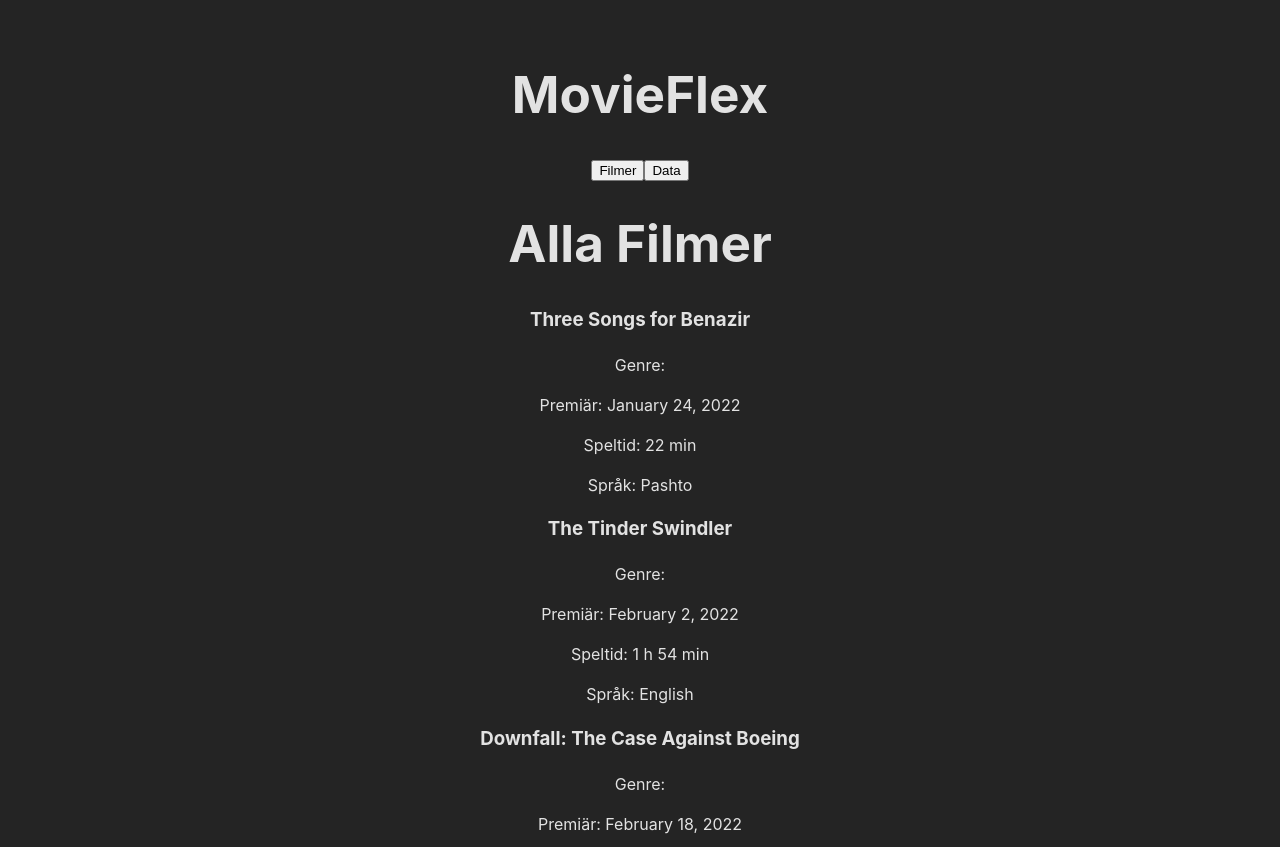
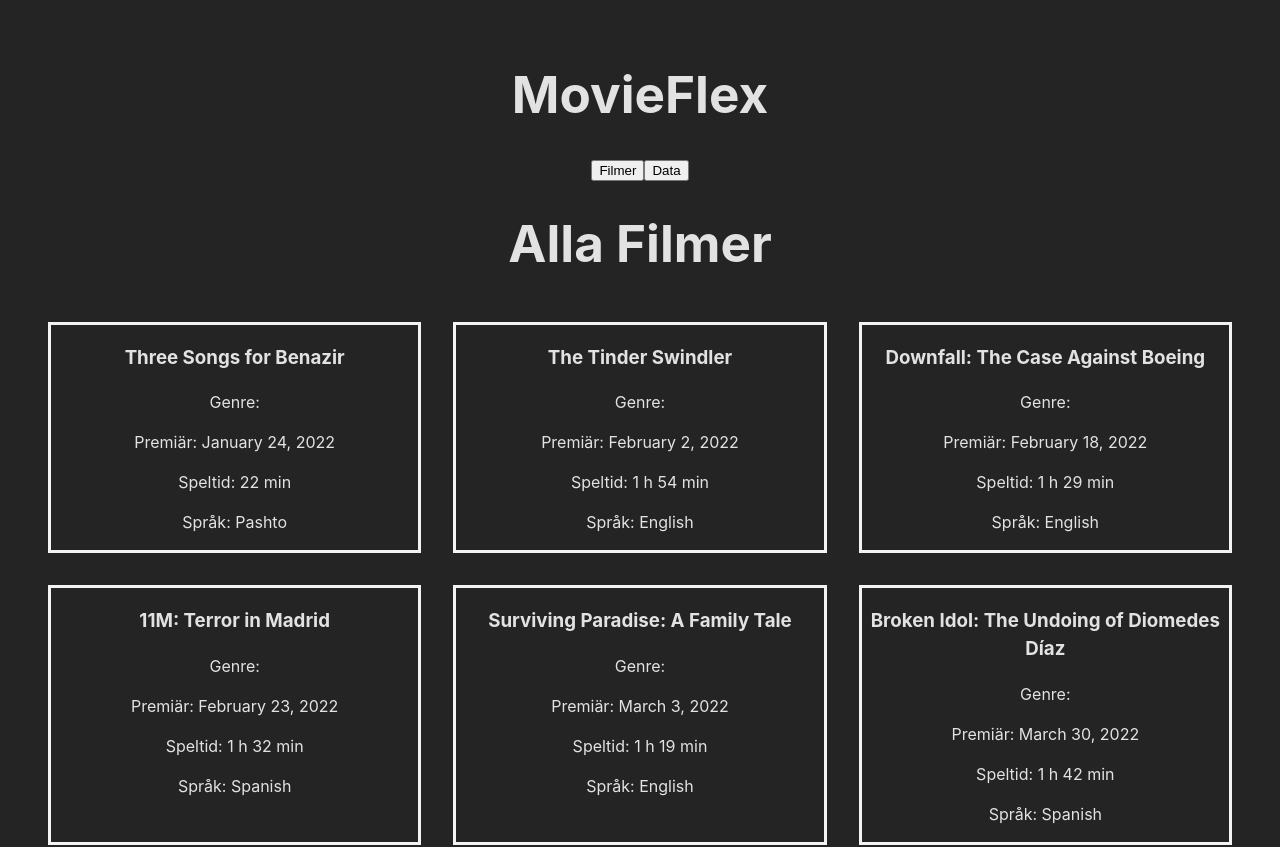
Before and after one commit to forslunddavid/ux_ui, a React (Vite) app: page / in a window 1280 px wide. Shown: the top 847 px of the page. Built offline with nearby package versions, Linux system fonts and the light colour scheme.

Commit message:
css movies

```diff
--- a/src/App.css
+++ b/src/App.css
@@ -8,12 +8,6 @@
 	color: rgba(255, 255, 255, 0.87);
 	background-color: #242424;
 	width: 100%;
-}
-
-ul {
-	list-style-type: none;
-	margin: 0;
-	padding: 0;
 }
 
 body {
@@ -27,3 +21,22 @@
 	font-size: 3.2em;
 	line-height: 1.1;
 }
+
+ul {
+	list-style-type: none;
+	margin: 0;
+	padding: 0;
+	display: grid;
+	grid-template-columns: repeat(3, 1fr);
+	grid-template-rows: auto;
+	grid-column-gap: 0px;
+	grid-row-gap: 0px;
+}
+
+.movie {
+	display: block;
+	border: solid #f3f3f3;
+	margin: 1em;
+	min-width: 280px;
+	max-width: 420px;
+}
--- a/src/components/movies.jsx
+++ b/src/components/movies.jsx
@@ -15,7 +15,7 @@
 			<h1>Alla Filmer</h1>
 			<ul>
 				{allMovies.map((movie, index) => (
-					<li key={index}>
+					<li className="movie" key={index}>
 						<h3>{movie.Title}</h3>
 						<p>Genre: {movie.Genre}</p>
 						<p>Premiär: {movie.Premiere}</p>
```
